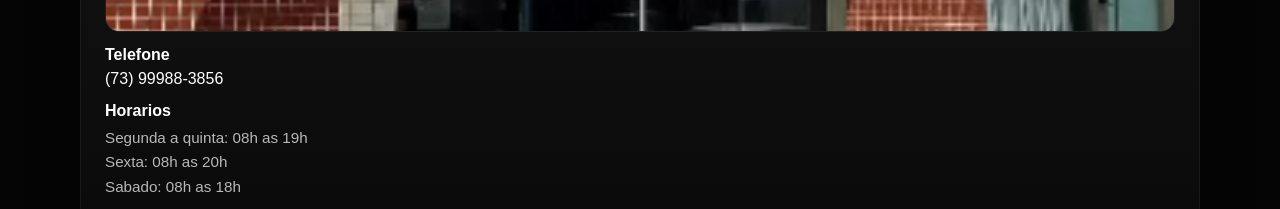
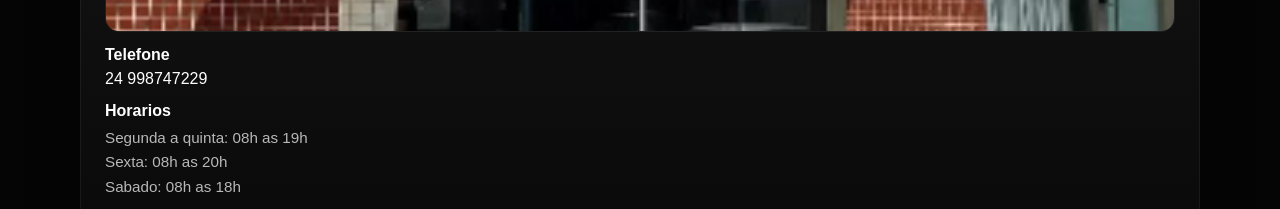
Before and after one commit to CostaGit33/FoguinhoBarber, a React (Vite) app: page / in a window 1280 px wide. Both pictures are taken after a click on the button "Contato". Shown: the part 680-889 px from the top of the page. Built offline with nearby package versions, Linux system fonts and the light colour scheme.

Commit message:
Update WhatsApp contact number and link

```diff
--- a/src/App.jsx
+++ b/src/App.jsx
@@ -123,7 +123,7 @@ export default function App() {
       `Horario: ${hora}`
     ].join("\n");
 
-    const url = `https://wa.me/5573999883856?text=${encodeURIComponent(mensagem)}`;
+    const url = `https://wa.me/5524998747229?text=${encodeURIComponent(mensagem)}`;
     setStatus("Abrindo WhatsApp para finalizar o agendamento 🔥");
     window.open(url, "_blank", "noopener,noreferrer");
   }
@@ -461,8 +461,8 @@ export default function App() {
 
             <div className="contact-item">
               <strong>Telefone</strong>
-              <a className="contact-link" href="tel:+5573999883856">
-                (73) 99988-3856
+              <a className="contact-link" href="tel:+5524998747229">
+                24 998747229
               </a>
             </div>
 
```
